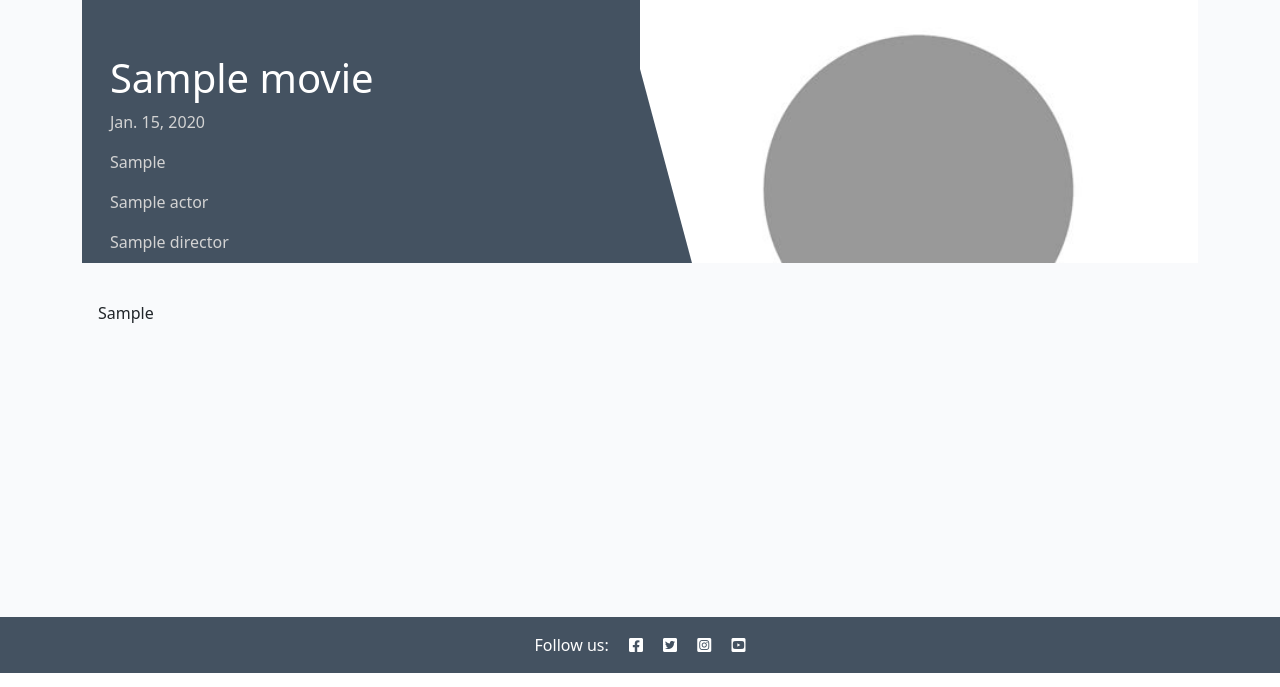
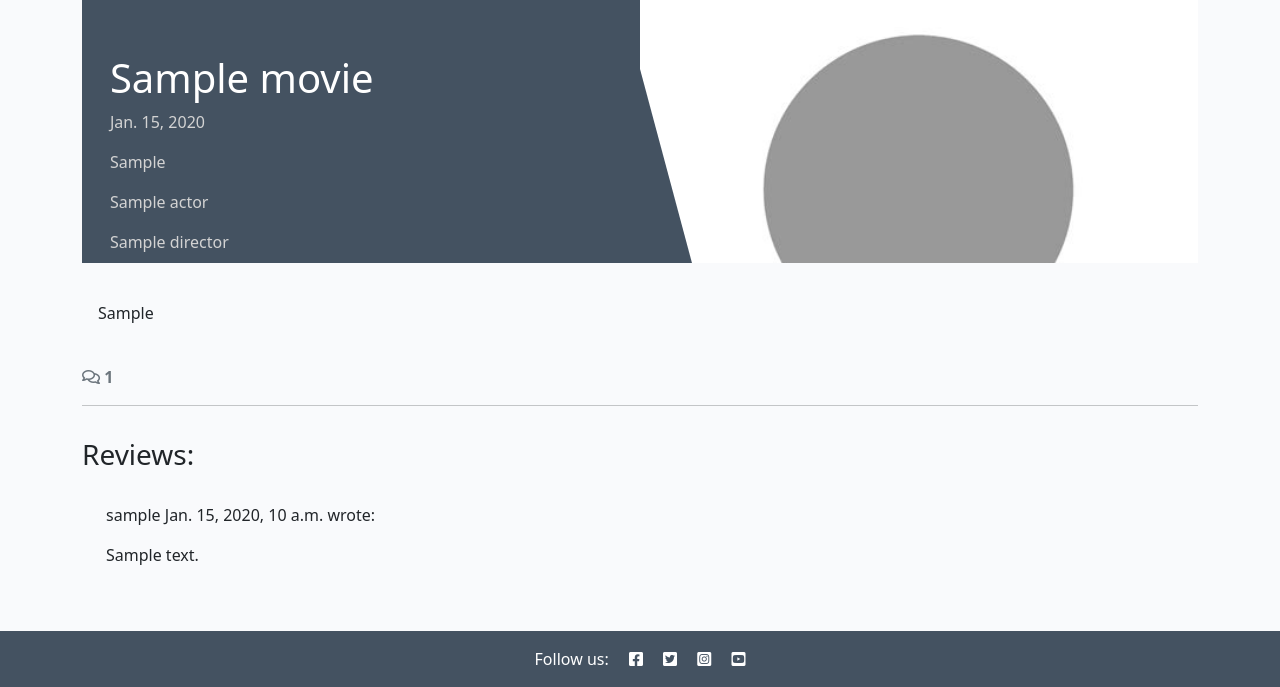
Before and after one commit to LizzyonGit/rates_r_us, a Django app: a page that uses movie/templates/movie/movie_detail.html in a window 1280 px wide. Shown: the part 127-814 px from the top of the page. Run offline with Django 5.2, Linux system fonts and the light colour scheme; tables that the repository leaves empty hold one stand-in row (values such as "Sample post").

Commit message:
Start adding reviews in movie detail view, change model field name review.review to review.text

```diff
--- a/movie/models.py
+++ b/movie/models.py
@@ -53,7 +53,7 @@ class Review(models.Model):
     author = models.ForeignKey(
         User, on_delete=models.CASCADE, related_name="reviewer"
     )
-    review = models.TextField(max_length=2000)
+    text = models.TextField(max_length=2000)
     approved = models.BooleanField(default=False)
     rating = models.IntegerField(choices=RATING)
     created_on = models.DateTimeField(auto_now_add=True)
--- a/movie/templates/movie/movie_detail.html
+++ b/movie/templates/movie/movie_detail.html
@@ -32,6 +32,46 @@
             </div>
         </div>
     </div>
+     <!-- Displaying count of reviews -->
+  <div class="row">
+    <div class="col-12">
+      <strong class="text-secondary">
+        <i class="far fa-comments"></i> {{ review_count }}
+      </strong>
+    </div>
+    <div class="col-12">
+      <hr>
+    </div>
+  </div>
+  <!-- Displaying reviews -->
+  <div class="row">
+    <div class="col-md-8 card mb-4  mt-3 ">
+      <h3>Reviews:</h3>
+      <div class="card-body">
+        <!-- Iterate through each review in reviews -->
+        {% for review in reviews %}
+        <div class="p-2 comments
+          {% if not review.approved and review.author == user %}
+          faded{% elif not review.approved %} d-none{% endif %}">
+          <p class="font-weight-bold">
+            {{ review.author }}
+            <span class="font-weight-normal">
+              {{ review.created_on }}
+            </span> wrote:
+          </p>
+          <div id="comment{{ comment.id }}">
+            {{ review.text | linebreaks }}
+          </div>
+          {% if not review.approved and review.author == user %}
+          <p class="approval">
+            This review is awaiting approval
+          </p>
+          {% endif %}
+        </div>
+        {% endfor %}
+      </div>
+    </div>
+  </div>
 </div>
 
 {% endblock content %}
--- a/movie/views.py
+++ b/movie/views.py
@@ -28,10 +28,16 @@ def movie_detail(request, slug):
 
     queryset = Movie.objects.filter(status=1)
     movie = get_object_or_404(queryset, slug=slug)
+    reviews = movie.reviews.all().order_by("-created_on")
+    review_count = movie.reviews.filter(approved=True).count()
 
 
     return render(
         request,
         "movie/movie_detail.html",
-        {"movie": movie},
+        {
+            "movie": movie,
+            "reviews": reviews,
+            "review_count": review_count,
+         },
     )
--- a/reviews_project/settings.py
+++ b/reviews_project/settings.py
@@ -28,7 +28,7 @@ TEMPLATES_DIR = os.path.join(BASE_DIR, 'templates')
 SECRET_KEY = os.environ.get("SECRET_KEY")
 
 # SECURITY WARNING: don't run with debug turned on in production!
-DEBUG = False
+DEBUG = True
 
 ALLOWED_HOSTS = [
     '.herokuapp.com',
```
Also changed, not shown: movie/migrations/0008_rename_review_review_text.py (added).
